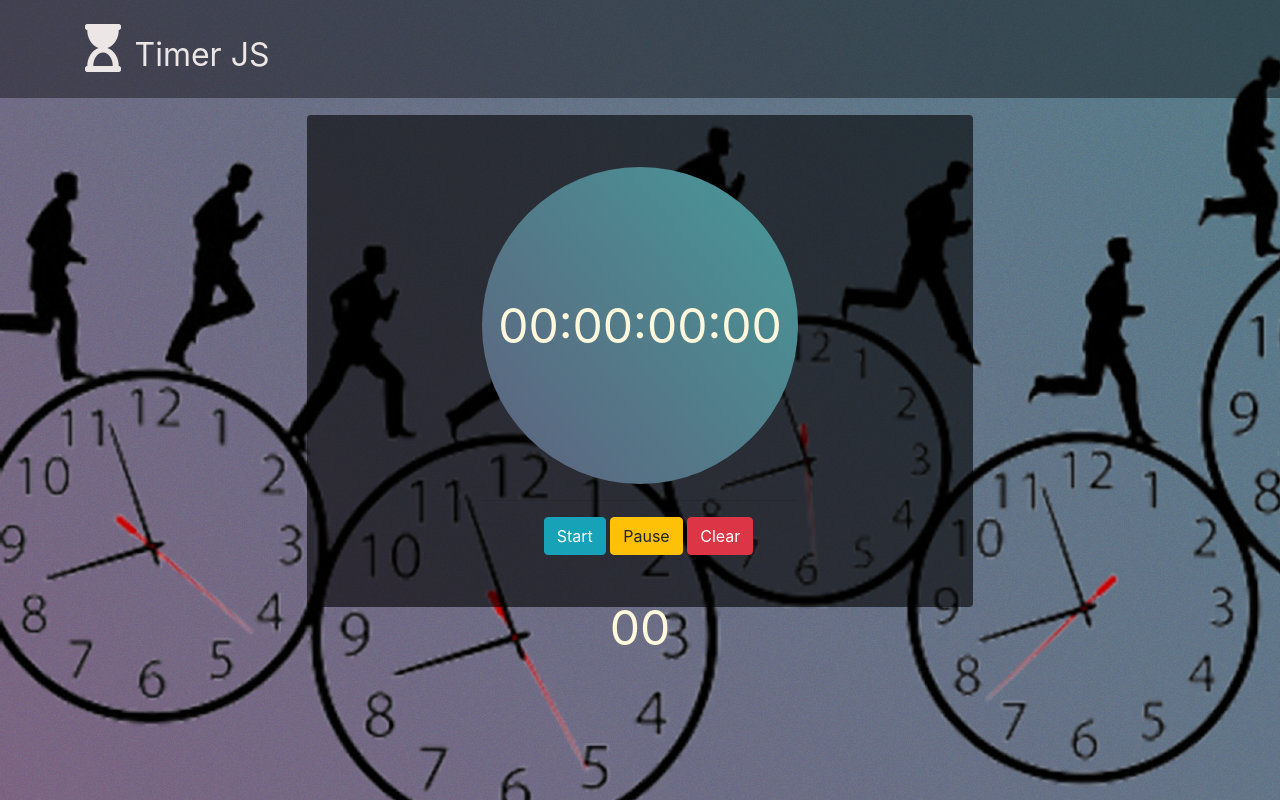
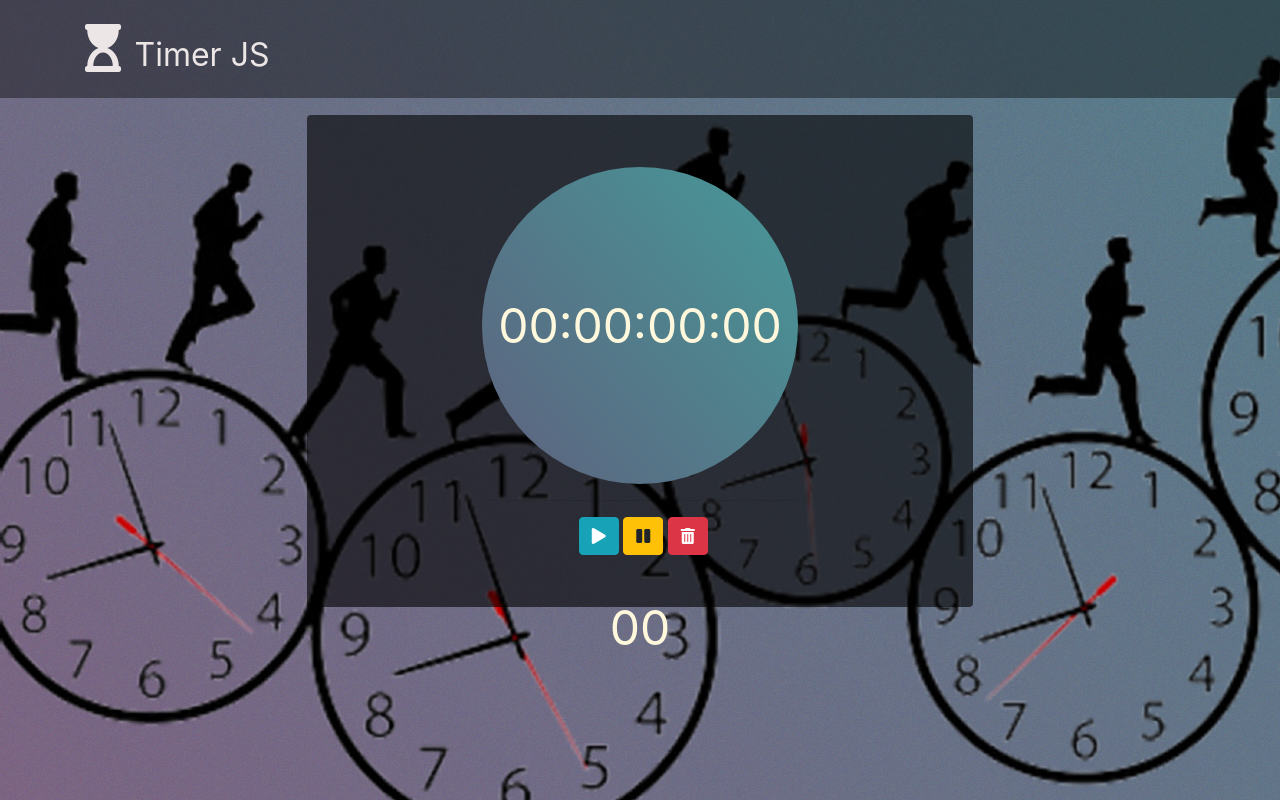
Before and after one commit to alexandrepalmag/Timer-Pure-JavaScript, a plain HTML site: page index.html in a window 1280 px wide. Drawn offline with Linux system fonts and the light colour scheme.

Commit message:
Icons were added to the buttons

```diff
--- a/assets/css/style.css
+++ b/assets/css/style.css
@@ -53,5 +53,5 @@ body
     color: rgb(255, 248, 220);
 }
 #buttons {
-    margin-left: 3.88rem;
+    margin-left: 6.08rem;
 }
--- a/index.html
+++ b/index.html
@@ -29,9 +29,9 @@
                 <div id="clock">00:00:00:0000</div>
                 <hr>
                 <div id="buttons">
-                    <button class="btn btn-info" id="start">Start</button>
-                    <button class="btn btn-warning" id="pause">Pause</button>
-                    <button class="btn btn-danger" id="clear">Clear</button>
+                    <button class="btn btn-info" id="start"><i class="fas fa-play"></i></button>
+                    <button class="btn btn-warning" id="pause"><i class="fas fa-pause"></i></button>
+                    <button class="btn btn-danger" id="clear"><i class="fas fa-trash-alt"></i></button>
                 </div>
             </div>
         </div>
```
